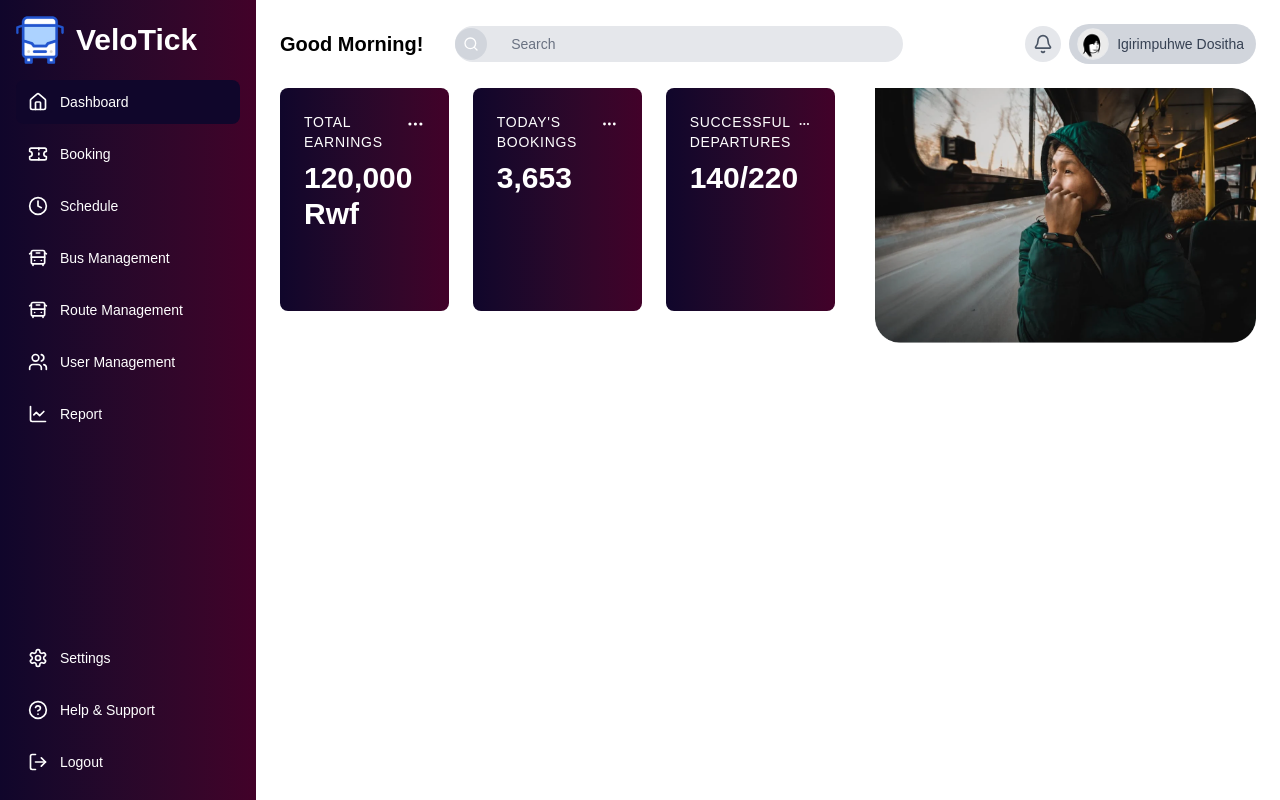
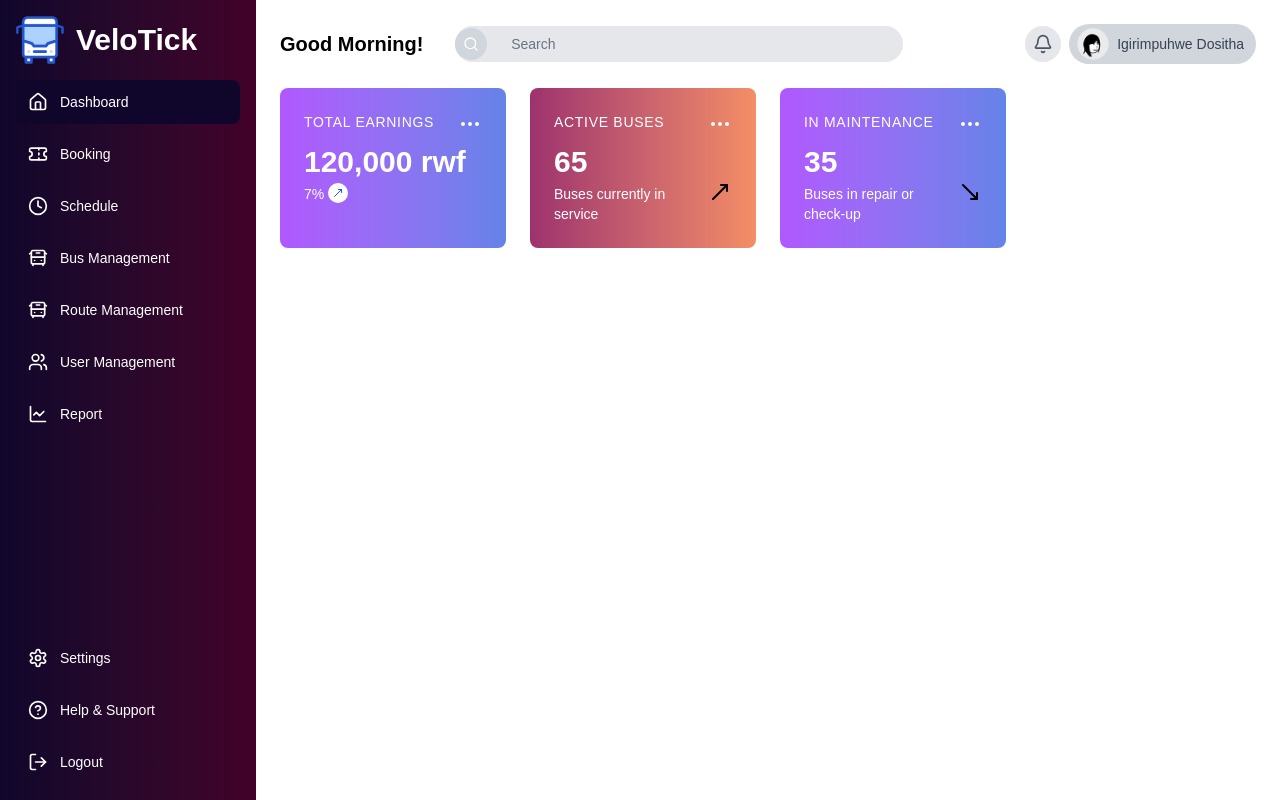
Before and after one commit to Muhinde234/Velotick-fn, a React (Vite) app: page /dashboard/home in a window 1280 px wide. Built offline with nearby package versions, Linux system fonts and the light colour scheme; no server answers.

Commit message:
add dashboard home page

```diff
--- a/src/App.jsx
+++ b/src/App.jsx
@@ -15,6 +15,7 @@ import ChangePassword from './components/forms/changepassword'
 import { UserProvider } from './context/userContext'
 import Bus from './pages/dashboard/bus'
 import Users from './pages/dashboard/users'
+import Report from './pages/dashboard/report'
 
 
 function App() {
@@ -78,6 +79,10 @@ function App() {
         {
           path:"users",
           element:<Users/>
+        },
+        {
+          path:"report",
+          element:<Report/>
         }
 
 
--- /dev/null
+++ b/src/components/dashboard-feature/dashboardcard.jsx
@@ -0,0 +1,74 @@
+import { Ellipsis } from "lucide-react";
+
+const DashboardCard = ({ title, value, description, color,icon,image }) => {
+
+  const colorVariants = {
+
+
+
+    blue: {
+      bg: 'bg-gradient-to-r from-[#10062b] to-[#420129]',
+      text:'text-white',
+      value:'text-white',
+      border:'border-none'
+
+
+    },
+    green: {
+      bg: 'bg-gradient-to-r from-[#9e326d] to-[#f48e65]',
+      text:'text-white',
+      value:'text-white',
+      border:'border-none'
+
+
+    },
+    orange: {
+     bg: 'bg-gradient-to-r from-[#b158fe] to-[#6483e8]',
+      text:'text-white',
+      value:'text-white',
+      border:'border-none'
+
+    },
+    purple: {
+      bg: 'bg-gradient-to-r from-[#9e326d] to-[#f48e65]',
+      text:'text-white',
+      value:'text-white',
+      border:'border-none'
+
+    },
+    red: {
+      bg: 'bg-gradient-to-r from-[#9e326d] to-[#f48e65]',
+      text:'text-white',
+      value:'text-white',
+      border:'border-none'
+    },
+
+  };
+
+  const variant = colorVariants[color] || colorVariants.blue;
+
+
+  return (
+    <div className={` relative rounded-lg  p-6 flex flex-col border ${variant.bg} ${variant.border}`}>
+      <div className="flex justify-between">
+        <h3 className={`text-sm font-medium uppercase tracking-wider ${variant.text}`}>{title}</h3>
+        <Ellipsis size={24} className="text-white"/>
+
+      </div>
+
+      <p className={`mt-2 text-3xl font-semibold ${variant.value}`}>{value}</p>
+      <div className="flex gap-1">
+       <p className={`mt-1 text-sm ${variant.text}`}>{description}</p>
+
+       <p>{icon}</p>
+       <div className="absolute bottom-0 right-0">
+        {image}
+       </div>
+
+
+      </div>
+
+    </div>
+  );
+};
+export default DashboardCard;
--- a/src/components/features/sidebar.jsx
+++ b/src/components/features/sidebar.jsx
@@ -10,7 +10,7 @@ const Sidebar = () => {
 
   return (
     <div className="w-64 min-h-screen bg-gradient-to-r from-[#10062b] to-[#420129] text-white   p-4 flex flex-col fixed">
-      <Link to="/sidebar">
+      <Link to="/dashboard">
         <Logo />
       </Link>
       <nav className="flex-1">
--- /dev/null
+++ b/src/components/statuscard.jsx
@@ -0,0 +1,16 @@
+const StatCard = ({ title, value, change, icon, bgColor }) => {
+  return (
+    <div className={`rounded-xl p-4 text-white w-full`} style={{ background: bgColor }}>
+      <div className="flex justify-between items-center">
+        <div>
+          <p className="text-sm font-light">{title}</p>
+          <h2 className="text-xl font-bold">{value}</h2>
+          <p className="text-xs mt-1">{change}</p>
+        </div>
+        <div>{icon}</div>
+      </div>
+    </div>
+  );
+};
+
+export default StatCard;
--- a/src/pages/dashboard/dashboard.jsx
+++ b/src/pages/dashboard/dashboard.jsx
@@ -1,39 +1,58 @@
-import StatCard from "../../components/startcard";
+import DashboardCard from "../../components/dashboard-feature/dashboardcard";
 import Topsection from "../../components/ui/topsection";
-import { status } from "../../helpers/data";
-import person from "../../assets/person.png";
+import {  MoveDownRight, MoveUpRight } from "lucide-react";
+import wallet from "../../assets/wallet.png"
+
+const Dashboard = () => {
+ const stats = [
+    {
+      title: "Total earnings",
+      value: "120,000 rwf",
+      description: "7%",
+      color: "orange",
+      icon:<MoveUpRight className="inline text-blue-600 w-5 h-5 bg-white rounded-full p-1"/>,
+      image:<img src={wallet}/>    },
+    {
+      title: "Active Buses",
+      value: "65",
+      description: "Buses currently in service",
+      color: "green",
+      icon:<MoveUpRight/>
+    },
+    {
+      title: "In Maintenance",
+      value: "35",
+      description: "Buses in repair or check-up",
+      color: "orange",
+      icon:<MoveDownRight/>
+
+    },
+
+  ];
 
 
 
-const Dashboard = () => {
   return (
-    <div className="p-6 bg-white ml-0 md:ml-64 max-h-screen ">
+    <div className="p-6 bg-white ml-0 md:ml-64 max-h-screen">
       <div>
-     <Topsection/>
+        <Topsection/>
+      </div>
 
-      </div>
-      <div className="flex gap-10">
-        <div className="grid grid-cols-1 md:grid-cols-2 lg:grid-cols-3 gap-6 mb-8">
-        {status.map((stat, index) => (
-          <StatCard
+     <div>
+
+      <div className="grid grid-cols-1 md:grid-cols-2 lg:grid-cols-4 gap-6 mb-8">
+        {stats.map((stat, index) => (
+          <DashboardCard
             key={index}
             title={stat.title}
             value={stat.value}
             description={stat.description}
             color={stat.color}
+            icon={stat.icon}
           />
         ))}
       </div>
-      <div className="flex-col">
-        <div className="relative">
-          <img src={person}/>
-
-        </div>
-
-
-      </div>
-
-      </div>
+     </div>
 
 
 
--- /dev/null
+++ b/src/pages/dashboard/report.jsx
@@ -0,0 +1,16 @@
+import Topsection from "../../components/ui/topsection"
+
+
+const Report = () => {
+  return (
+    <div className="p-6 bg-white ml-0 md:ml-64 max-h-screen ">
+        <Topsection/>
+      <div>
+
+
+      </div>
+    </div>
+  )
+}
+
+export default Report
--- a/src/pages/dashboard/users.jsx
+++ b/src/pages/dashboard/users.jsx
@@ -77,7 +77,7 @@ const Users = () => {
       <div className="bg-gray-200 rounded-lg p-4">
         <div className="flex justify-between items-center mb-4 ">
           <div>
-            <h1>Users List</h1>
+            <h2  className="text-2xl font-bold">Users List</h2>
           </div>
 
         <div className="flex items-center gap-3">
```
